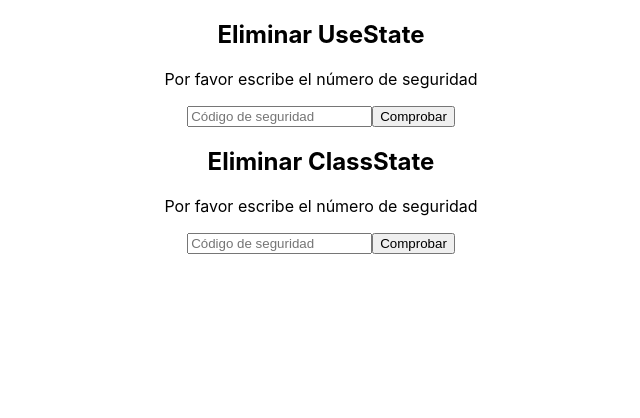
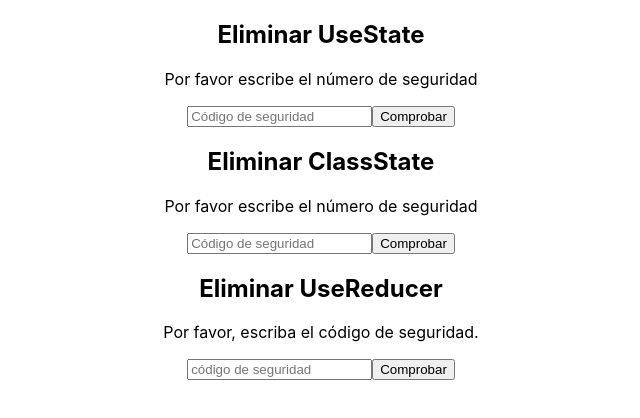
Before and after one commit to visvs/state_management, a React (Create React App) app: page / in a window 1280 px wide. Shown: the top 418 px of the page, without its empty margins (319-959 px from the left). Built offline with nearby package versions, Linux system fonts and the light colour scheme.

Commit message:
feat: manejo de estados con useReducer

```diff
--- a/src/App.js
+++ b/src/App.js
@@ -2,12 +2,14 @@ import logo from './logo.svg';
 import './App.css';
 import {ClassState} from './ClassState.js'
 import {UseState} from './UseState.js'
+import {UseReducer} from './UseReducer.js'
 
 function App() {
   return (
     <div className="App">
       <UseState name="UseState"/>
       <ClassState name="ClassState" />
+      <UseReducer name="UseReducer" />
     </div>
   );
 }
--- /dev/null
+++ b/src/UseReducer.js
@@ -0,0 +1,258 @@
+/* import React, { useEffect, useReducer, Fragment } from 'react'
+
+const SECURITY_CODE = 'paradigma'
+const initialState = {
+	value: '',
+	loading: false,
+	error: false,
+	deleted: false,
+	confirmed: false,
+}
+
+const reducer = (state, action) => {
+	switch (action.type) {
+		case 'Error':
+			return {
+				...state,
+				error: true,
+				loading: false,
+			}
+		case 'Confirm':
+			return {
+				...state,
+				loading: false,
+				error: false,
+				confirmed: true,
+			}
+		case 'Write':
+			return {
+				...state,
+				value: action.payload,
+			}
+		case 'Check':
+			return {
+				...state,
+				loading: true,
+				error: false,
+			}
+		case 'Delete':
+			return {
+				...state,
+				deleted: true,
+			}
+		case 'Reset':
+			return {
+				...state,
+				value: '',
+				confirmed: false,
+				deleted: false,
+			}
+		default:
+			return {
+				...state,
+			}
+	}
+}
+
+export default function UseReducer() {
+	const [ state, dispatch ] = useReducer(reducer, initialState)
+
+	useEffect(
+		() => {
+			if (state.loading) {
+				setTimeout(() => {
+					if (state.value === SECURITY_CODE) {
+						dispatch({ type: 'Confirm' })
+					} else {
+						dispatch({ type: 'Error' })
+					}
+				}, 1000)
+			}
+		},
+		[ state.loading ]
+	)
+
+	if (!state.deleted && !state.confirmed) {
+		return (
+			<div>
+				<h2>Eliminar UseReducer</h2>
+				<p>Por favor, escriba el código de seguridad.</p>
+				{state.loading ? 'Cargando...' : state.error ? 'Error :(' : null}
+				<br />
+				<input
+					type='text'
+					placeholder='código de seguridad'
+					value={state.value}
+					onChange={ev => dispatch({ type: 'Write', payload: ev.target.value })}
+				/>
+				<button
+					onClick={() => {
+						dispatch({ type: 'Check' })
+					}}
+				>
+					Comprobar
+				</button>
+			</div>
+		)
+	} else if (!state.deleted && state.confirmed) {
+		return (
+			<Fragment>
+				<p>Pedimos confirmación. ¿Tas seguro?</p>
+				<button onClick={() => dispatch({ type: 'Delete' })}>Si, eliminar</button>
+				<button onClick={() => dispatch({ type: 'Reset' })}>No, me arrepentí</button>
+			</Fragment>
+		)
+	} else {
+		return (
+			<Fragment>
+				<p>Eliminado con éxito</p>
+				<button onClick={() => dispatch({ type: 'Reset' })}>Regresar</button>
+			</Fragment>
+		)
+	}
+} */
+import React from "react";
+
+const SECURITY_CODE = 'paradigma';
+
+function UseReducer({ name }) {
+    const [state, dispatch ] = React.useReducer(reducer, initialState);
+
+    React.useEffect(()=>{
+        console.log('Empezando el efecto');
+        if(state.loading){
+            setTimeout(()=>{
+                console.log("Haciendo la validación xd");
+                if(state.value === SECURITY_CODE){
+                    dispatch({
+                        type: 'CONFIRM',
+                    })
+                }else{
+                    dispatch({
+                        type: 'ERROR'
+                    });
+                }
+                console.log("Terminando la validación");
+            },1500);
+        }
+        console.log('Terminando el efecto');
+    },[state.loading]);
+
+
+    if(!state.deleted && !state.confirmed){
+        return (
+            <div>
+                <h2>Eliminar {name}</h2>
+                <p>Por favor, escriba el código de seguridad.</p>
+
+                {(state.error && !state.loading ) && (
+                    <p>El código es es incorrecto</p>
+                )}
+
+                {state.loading && (
+                    <p>Cargando ...</p>
+                )}
+
+                <input
+                    type='text'
+                    placeholder='código de seguridad'
+                    value={state.value}
+                    onChange={(event)=>{
+                        dispatch({
+                            type:'WRITE',
+                            payload: event.target.value,
+                        })
+                        // onWrite(event);
+                    }
+                    }
+                />
+                <button
+                    onClick={()=>{
+                        dispatch({
+                            type: 'CHECK'
+                        });
+                    }}
+                >Comprobar</button>
+            </div>
+        );
+    }else if(state.confirmed && !state.deleted){
+        return(
+            <React.Fragment>
+                <p>¿Seguro que quieres eliminar UseState?</p>
+                <button
+                    onClick={()=>{
+                        dispatch({
+                            type: 'DELETE'
+                        });
+                    }}
+                >Si, eliminar</button>
+                <button
+                    onClick={()=>{
+                        dispatch({
+                            type:'RESET'
+                        });
+                    }}
+                >No, volver</button>
+            </React.Fragment>
+        )
+    } else {
+        return (
+            <React.Fragment>
+                <p>Eliminado con exito</p>
+                <button
+                    onClick={()=>{
+                        dispatch({
+                            type:'RESET'
+                        });
+                    }}
+                >Recuperar UseState</button>
+            </React.Fragment>
+        )
+    }
+}
+
+const initialState = {
+    value:'',
+    error:false,
+    loading:false,
+    deleted: false,
+    confirmed: false,
+}
+
+const reducerObject = (state, payload) => ({
+    'CONFIRM':{
+        ...state,
+        error: false,
+        loading: false ,
+        confirmed: true,
+    },
+    'ERROR': {
+        ...state,
+        error: true,
+        loading: false
+    },
+    'WRITE':{
+        ...state,
+        value: payload,
+    },
+    'CHECK':{
+        ...state,
+        loading: true
+    },
+    'DELETE':{
+        ...state,
+        deleted: true,
+    },
+    'RESET':{
+        ...state,
+        confirmed: false,
+        deleted: false,
+        value:'',
+    }
+})
+
+ const reducer = (state, action) => {
+    return (reducerObject(state, action.payload)[action.type] || state);
+};
+
+export { UseReducer }
```
